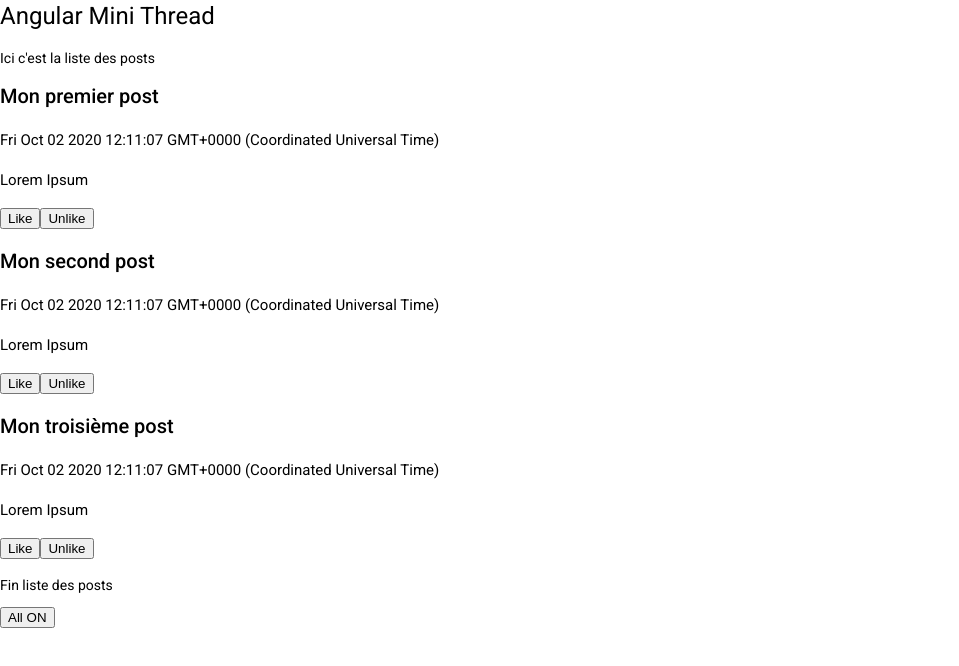
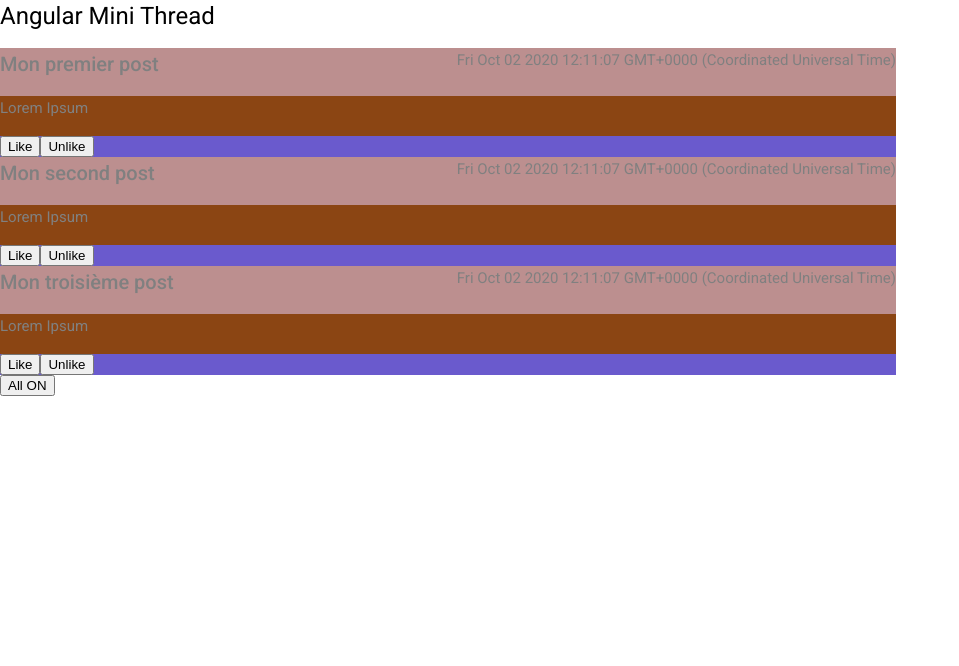
Before and after one commit to bacaryd33/ang, an Angular app: page / in a window 1280 px wide. Shown: the top 666 px of the page, without its empty margins (0-959 px from the left). Built offline with nearby package versions, Linux system fonts and the light colour scheme.

Commit message:
flexbox + method on likes

```diff
--- a/package.json
+++ b/package.json
@@ -16,6 +16,7 @@
     "@angular/common": "~10.1.3",
     "@angular/compiler": "~10.1.3",
     "@angular/core": "~10.1.3",
+    "@angular/flex-layout": "^10.0.0-beta.32",
     "@angular/forms": "~10.1.3",
     "@angular/material": "^10.2.3",
     "@angular/platform-browser": "~10.1.3",
--- a/src/app/app.module.ts
+++ b/src/app/app.module.ts
@@ -8,6 +8,7 @@ import {FormsModule} from '@angular/forms';
 import { BrowserAnimationsModule } from '@angular/platform-browser/animations';
 import { PostListComponentComponent } from './post-list-component/post-list-component.component';
 import { PostListItemComponentComponent } from './post-list-item-component/post-list-item-component.component';
+import {MatCardModule} from '@angular/material/card';
 
 @NgModule({
   declarations: [
@@ -18,6 +19,7 @@ import { PostListItemComponentComponent } from './post-list-item-component/post-
     PostListItemComponentComponent
   ],
   imports: [
+    MatCardModule,
     BrowserModule,
     FormsModule,
     BrowserAnimationsModule
--- a/src/app/post-list-component/post-list-component.component.html
+++ b/src/app/post-list-component/post-list-component.component.html
@@ -1,10 +1,12 @@
-<p>Ici c'est la liste des posts</p>
+<div id="thread">
     <app-post-list-item-component
         *ngFor="let val of list"
         [title]="val.title"
         [content]="val.content"
         [loveIts]="val.loveIts"
         [created_at]="val.created_at"
+        [ngStyle]="{'color': getColor()}"
     >
+    k
     </app-post-list-item-component>
-<p>Fin liste des posts</p>
+</div>
--- a/src/app/post-list-component/post-list-component.component.ts
+++ b/src/app/post-list-component/post-list-component.component.ts
@@ -1,5 +1,5 @@
 import { Component, Input, OnInit } from '@angular/core';
-
+import { CommonModule } from '@angular/common';
 @Component({
   selector: 'app-post-list-component',
   templateUrl: './post-list-component.component.html',
@@ -14,4 +14,16 @@ export class PostListComponentComponent implements OnInit {
   ngOnInit(): void {
   }
 
+  getColor(value): string{
+    if (value === 1){
+      return "green";
+    }else{
+      if(value=== -1){
+        return "red";
+      }
+      else{
+        return "grey";
+      }
+    }
+  }
 }
--- a/src/app/post-list-item-component/post-list-item-component.component.html
+++ b/src/app/post-list-item-component/post-list-item-component.component.html
@@ -1,15 +1,15 @@
-<div id="">
-    <div id="top">
+<div id="post" style=" max-width: 70%; display: flex; flex-direction: column;">
+    <div id="post_top" class="top_post" style="background-color: rosybrown; display: flex; justify-content: space-between;">
         <h2>{{title}}</h2>
         <h4>{{created_at}}</h4>
     </div>
 
-    <div id="mid">
+    <div id="post_mid" style="display: flex; background-color: saddlebrown;">
         <h4>{{content}}</h4>
     </div>
-    <div id="bottom">
-        <button>Like</button>
-        <button>Unlike</button>
+    <div id="bottom" style="display: flex; justify-content:left; background-color:slateblue">
+        <button (click)="SetLike(1)">Like</button>
+        <button (click)="SetLike(-1)">Unlike</button>
         <h4>{{loveIts}}</h4>
     </div>
 </div>
--- a/src/app/post-list-item-component/post-list-item-component.component.ts
+++ b/src/app/post-list-item-component/post-list-item-component.component.ts
@@ -10,7 +10,7 @@ export class PostListItemComponentComponent implements OnInit {
 
   @Input() title: String;
   @Input() content: String;
-  @Input() loveIts: BigInteger;
+  @Input() loveIts: number;
   @Input() created_at: Date;
 
   constructor() { }
@@ -18,4 +18,11 @@ export class PostListItemComponentComponent implements OnInit {
   ngOnInit(): void {
   }
 
+  SetLike(newvalue): number {
+    if(this.loveIts !== newvalue){
+      this.loveIts = newvalue;
+    }else{
+      return newvalue;
+    }
+  }
 }
```
Also changed, not shown: 1 other file (tests, documents, lock files or other folders).
